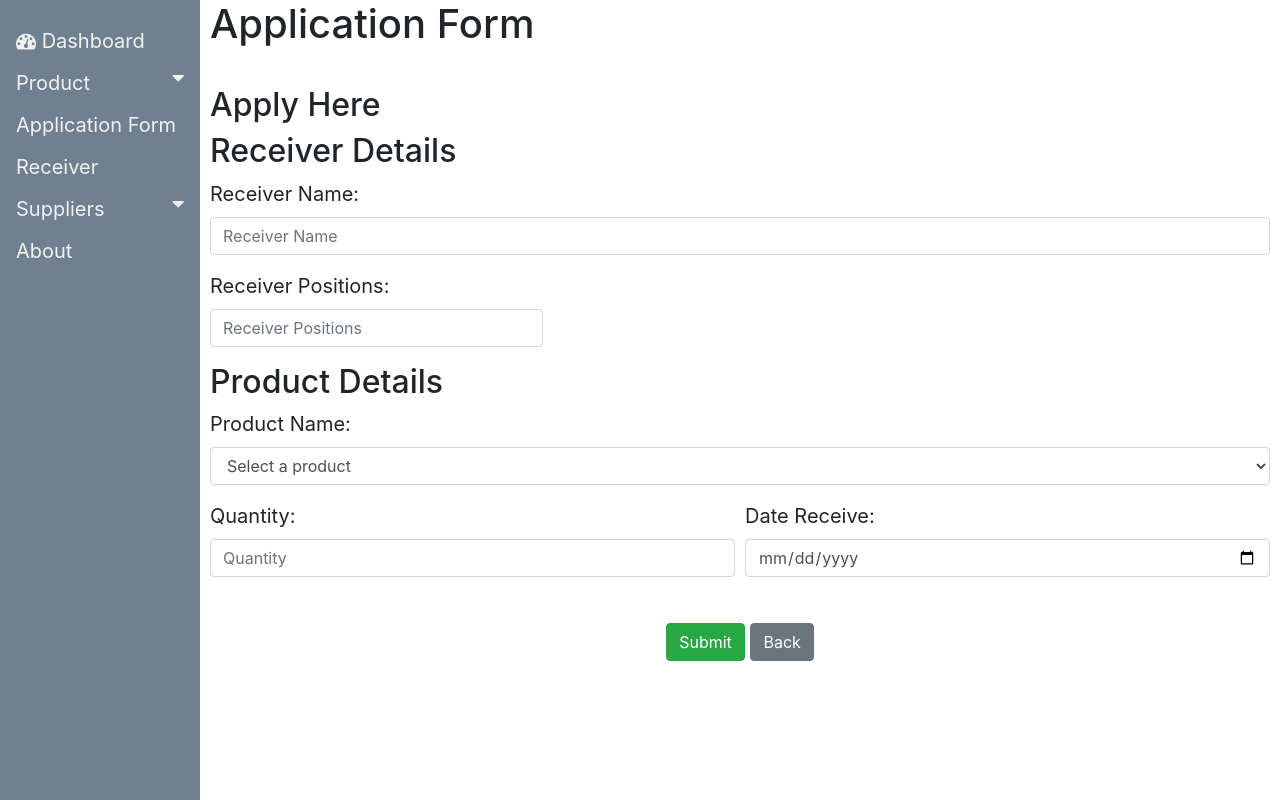
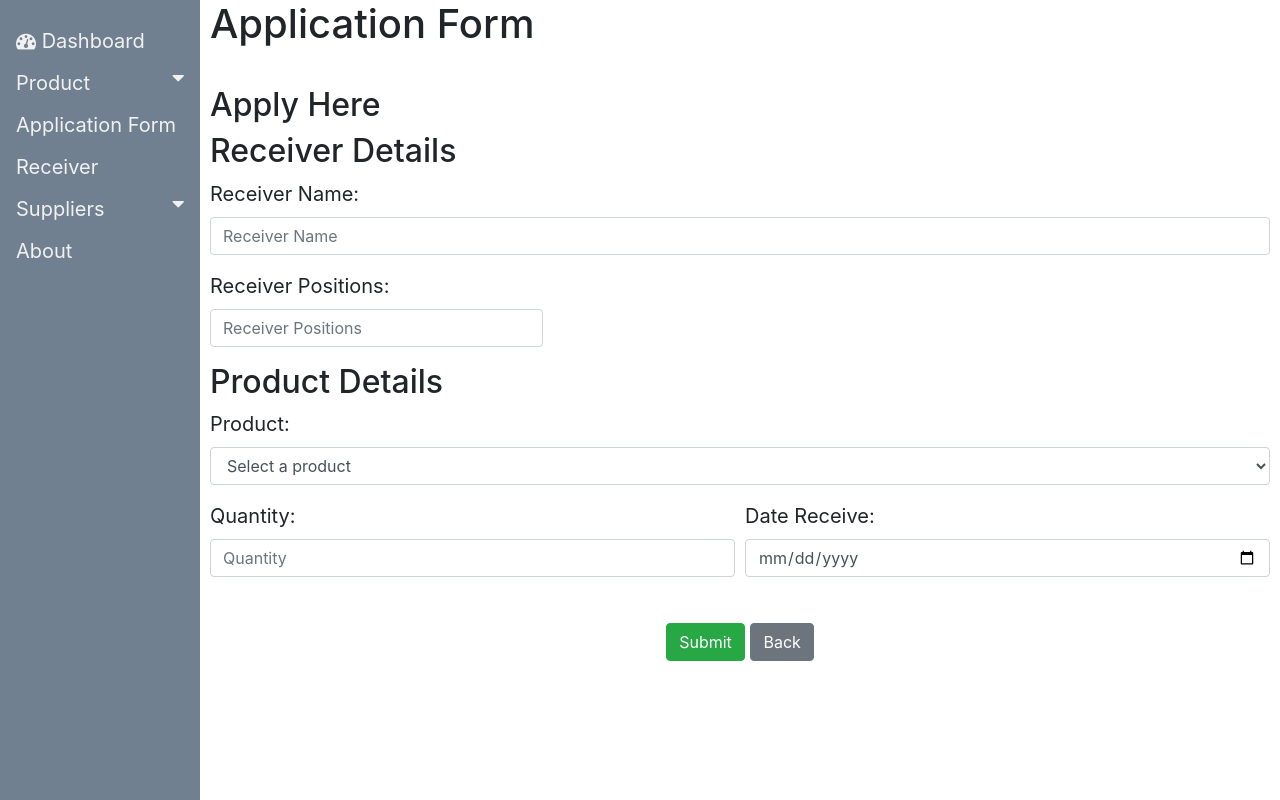
Before and after one commit to zaeskye/InventoryManagementSystem, a Django app: template inventory/templates/app_form.html in a window 1280 px wide. Run offline with Django 3.2, Linux system fonts and the light colour scheme; the template is opened without the code that fills it, so the values that code supplies are empty; some libraries are stand-ins or nearby versions.

Commit message:
change product label in appform

```diff
--- a/inventory/templates/app_form.html
+++ b/inventory/templates/app_form.html
@@ -70,7 +70,7 @@
                 <div class="info">
                     <h2>Product Details</h2>
                     <div class="form-group">
-                        <label for="productname">Product Name:</label>
+                        <label for="productname">Product:</label>
                         <select class="form-control" id="product" name="product">
                             <option value="">Select a product</option>
                             {% for product in products %}
```
